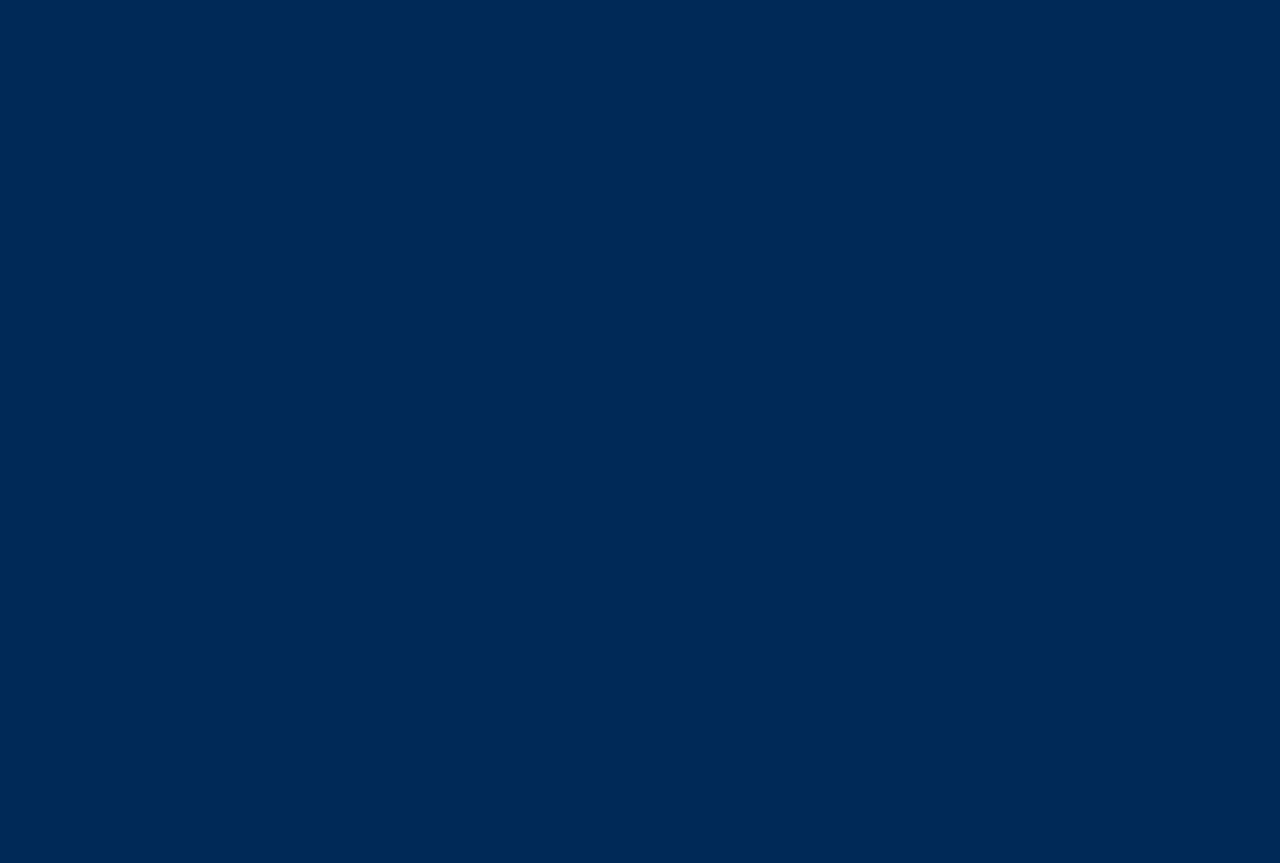
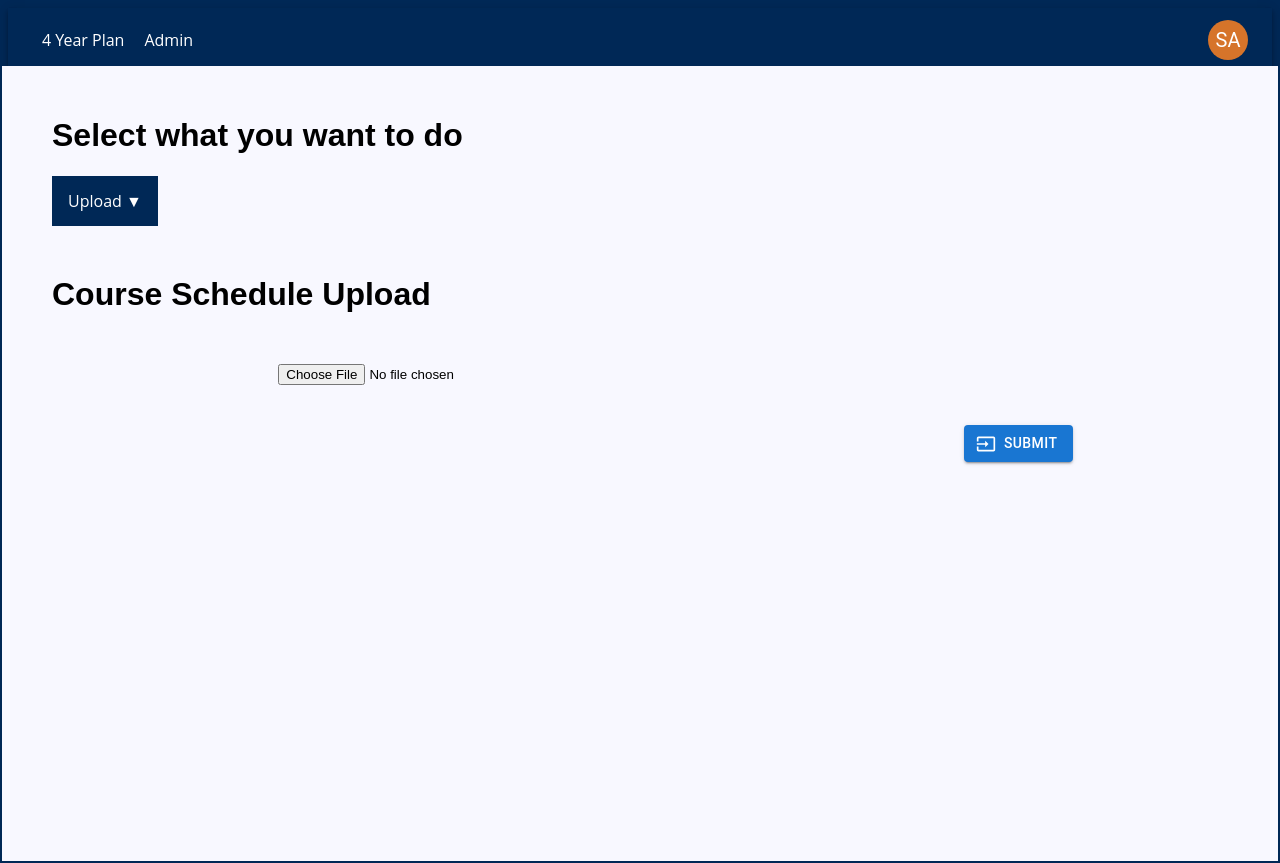
Before and after one commit to JPadovano1483/undergrad_course_scheduler, a React (Create React App) app: page /adminupload in a window 1280 px wide. Before the commit this address had no page. Before the commit the page ends 800 px from the top, so only its background shows below. Built offline with nearby package versions, Linux system fonts and the light colour scheme.

Commit message:
upload page UI 'bulk dropdown'

```diff
--- a/src/Admin.js
+++ b/src/Admin.js
@@ -7,7 +7,6 @@ import Button from '@mui/material/Button';
 import InputIcon from '@mui/icons-material/Input';
 import TimeRangePicker from '@wojtekmaj/react-timerange-picker'
 import Axios from 'axios';
-import { Link } from "react-router-dom";
 
 function Admin() {
     const [courseId, setCourseId] = useState("");
@@ -37,15 +36,18 @@ function Admin() {
         <>
             <Navigation />
             <div className='contentContainer'>
+                <h1>
+                    Select what you want to do
+                </h1>
                 {/* navbar from w3schools */}
-                <div class="navbar">
-                    <div class="dropdown">
-                        <button class="dropbtn">Create
-                            <i class="fa fa-caret-down"></i>
+                <div className="navbar">
+                    <div className="dropdown">
+                        <button className="dropbtn">Create ▼
+                            <i className="fa fa-caret-down"></i>
                         </button>
-                        <div class="dropdown-content">
-                            <a href="/admin">Create</a>
+                        <div className="dropdown-content">
                             <a href="/adminedit">Edit</a>
+                            <a href="/adminupload">Upload</a>
                         </div>
                     </div>
                 </div>
--- a/src/AdminEdit.js
+++ b/src/AdminEdit.js
@@ -7,9 +7,8 @@ import Button from '@mui/material/Button';
 import InputIcon from '@mui/icons-material/Input';
 import TimeRangePicker from '@wojtekmaj/react-timerange-picker'
 import Axios from 'axios';
-import { Link } from "react-router-dom";
 
-function Admin() {
+function AdminEdit() {
     const [courseId, setCourseId] = useState("");
     const [courseName, setCourseName] = useState("");
     const [courseDescription, setCourseDescription] = useState("");
@@ -38,15 +37,18 @@ function Admin() {
         <>
             <Navigation />
             <div className='contentContainer'>
+                <h1>
+                    Select what you want to do
+                </h1>
                 {/* navbar from w3schools */}
-                <div class="navbar">
-                    <div class="dropdown">
-                        <button class="dropbtn">Edit
-                            <i class="fa fa-caret-down"></i>
+                <div className="navbar">
+                    <div className="dropdown">
+                        <button className="dropbtn"> Edit ▼
+                            <i className="fa fa-caret-down"></i>
                         </button>
-                        <div class="dropdown-content">
+                        <div className="dropdown-content">
                             <a href="/admin">Create</a>
-                            <a href="/adminedit">Edit</a>
+                            <a href="/adminupload">Upload</a>
                         </div>
                     </div>
                 </div>
@@ -182,4 +184,4 @@ function Admin() {
 
 }
 
-export default Admin;
+export default AdminEdit;
--- /dev/null
+++ b/src/AdminUpload.js
@@ -0,0 +1,70 @@
+import Navigation from "./navigation";
+import './css/home.css';
+import * as React from 'react';
+import { useState } from 'react';
+import Button from '@mui/material/Button';
+import InputIcon from '@mui/icons-material/Input';
+import Axios from 'axios';
+
+function AdminUpload() {
+    const [courseId, setCourseId] = useState("");
+    const [courseName, setCourseName] = useState("");
+    const [courseDescription, setCourseDescription] = useState("");
+    const [credits, setCredits] = useState(0);
+    const [major, setMajor] = useState("");
+    const [minor, setMinor] = useState("");
+    const [concentration, setConcentration] = useState("");
+
+    const addCourse = () => {
+        console.log("Adding course.");
+        Axios.post(`http://localhost:3001/course`, {
+            courseId: courseId,
+            courseName: courseName,
+            courseDescription: courseDescription,
+            credits: credits,
+            major: major,
+            minor: minor,
+            concentration: concentration,
+        }).then((response) => {
+            console.log(response);
+        });
+    }
+
+    return (
+        <>
+            <Navigation />
+            <div className='contentContainer'>
+                <h1>
+                    Select what you want to do
+                </h1>
+                {/* navbar from w3schools */}
+                <div className="navbar">
+                    <div className="dropdown">
+                        <button className="dropbtn">Upload ▼
+                            <i className="fa fa-caret-down"></i>
+                        </button>
+                        <div className="dropdown-content">
+                            <a href="/admin">Create</a>
+                            <a href="/adminedit">Edit</a>
+                        </div>
+                    </div>
+                </div>
+                <h1>
+                    Course Schedule Upload
+                </h1>
+                <div className="inputContainer">
+                    <form>
+                        <input style={{margin: "30px 0 40px"}} type="file" accept=".csv"></input>
+                        <Button variant="contained" startIcon={<InputIcon />} sx={{ left: '87%' }} onClick={addCourse}>
+                            <input hidden type="submit" value="Submit"/>
+                            Submit
+                        </Button>
+                    </form>
+                </div>
+            </div>
+        </>
+    );
+
+}
+
+export default AdminUpload;
--- a/src/css/home.css
+++ b/src/css/home.css
@@ -113,10 +113,11 @@ TableRow {
 /* v w3schools v */
 .navbar {
     overflow: hidden;
+    margin-bottom: 50px;
 }
 .dropdown {
     float: left;
-    background-color: #333;
+    background-color: #002856;
     overflow: hidden;
     display: block;
 }
@@ -132,7 +133,7 @@ TableRow {
     display: block;
 }
 .navbar a:hover, .dropdown:hover .dropbtn {
-    background-color: #002856;
+    background-color: #333;
 }
 .dropdown-content {
     display: none;
--- a/src/index.js
+++ b/src/index.js
@@ -13,6 +13,7 @@ import ForgotPassword from './ForgotPassword';
 import EmailConfirm from './EmailConfirm';
 import Reset from './Reset';
 import AdminEdit from './AdminEdit';
+import AdminUpload from './AdminUpload';
 
 const root = ReactDOM.createRoot(document.getElementById('root'));
 root.render(
@@ -28,6 +29,7 @@ root.render(
       <Route path='emailconfirm' element={<EmailConfirm />} />
       <Route path='reset' element={<Reset />} />
       <Route path='adminedit' element={<AdminEdit />} />
+      <Route path='adminupload' element={<AdminUpload />} />
     </Routes>
   </BrowserRouter>
 );
```
